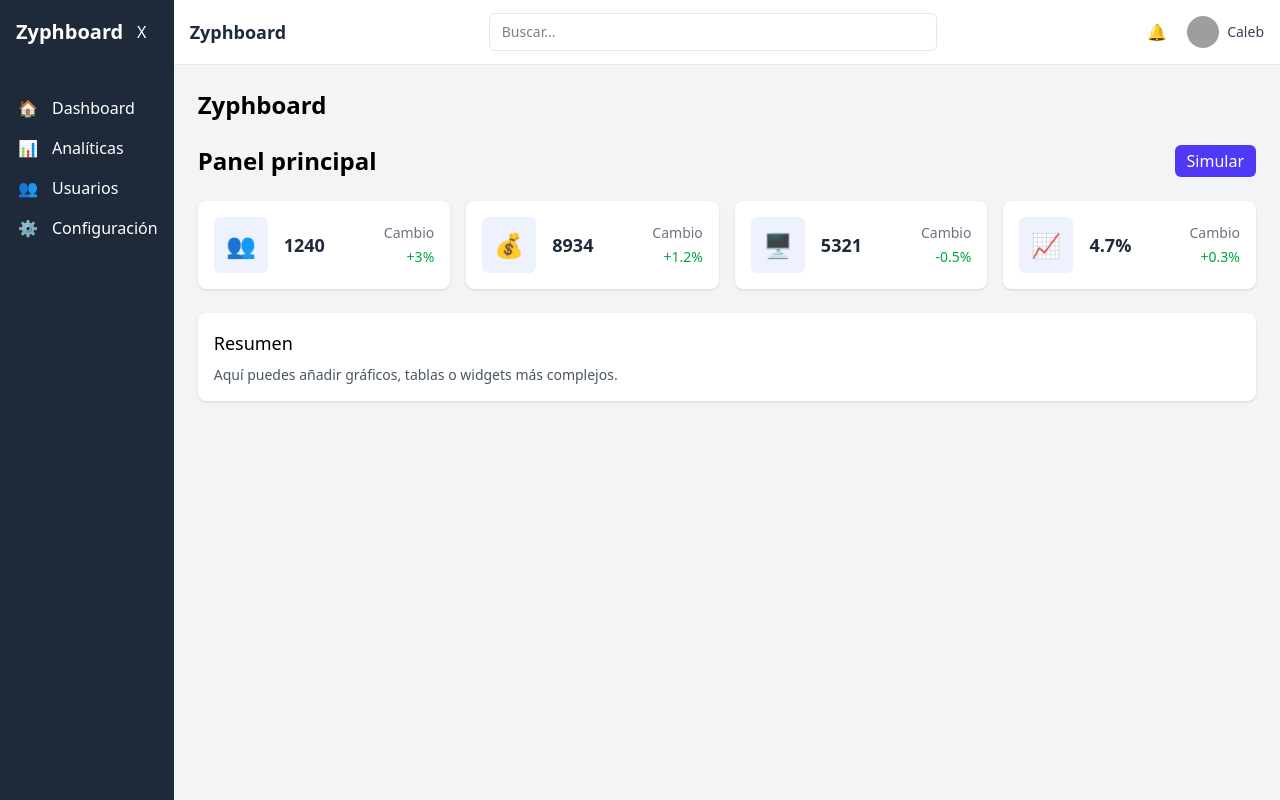
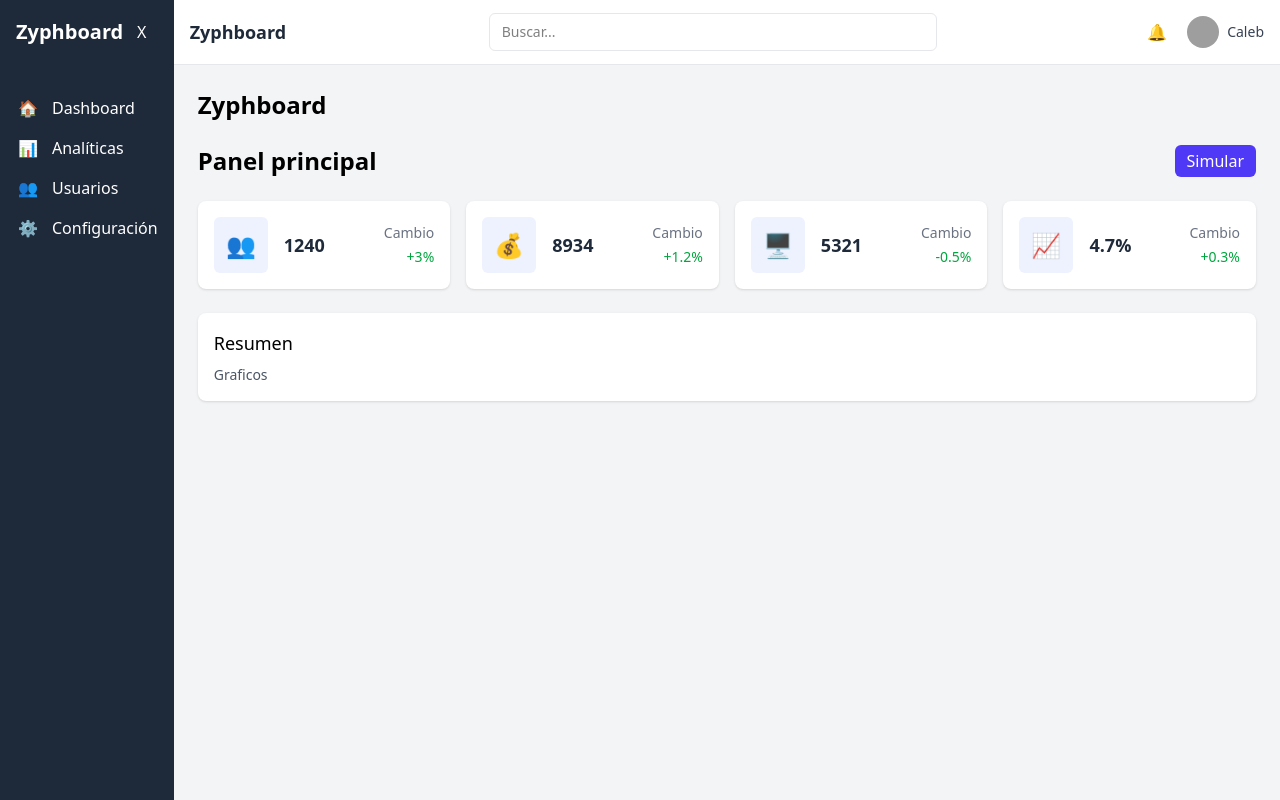
Before and after one commit to Calebabisai/Zyphboard, an Angular app: page /dashboard in a window 1280 px wide. Built offline with nearby package versions, Linux system fonts and the light colour scheme; grey boxes are pictures that could not be loaded.

Commit message:
Cambio: implementacion de graficos en dashboard

```diff
--- a/src/app/features/dashboard/dashboard.html
+++ b/src/app/features/dashboard/dashboard.html
@@ -18,7 +18,7 @@
   <section class="mt-6">
     <div class="bg-white rounded-lg shadow-sm p-4">
       <h3 class="text-lg font-medium mb-2">Resumen</h3>
-      <p class="text-sm text-gray-600">Aquí puedes añadir gráficos, tablas o widgets más complejos.</p>
+      <p class="text-sm text-gray-600">Graficos</p>
     </div>
   </section>
 </div>
```
